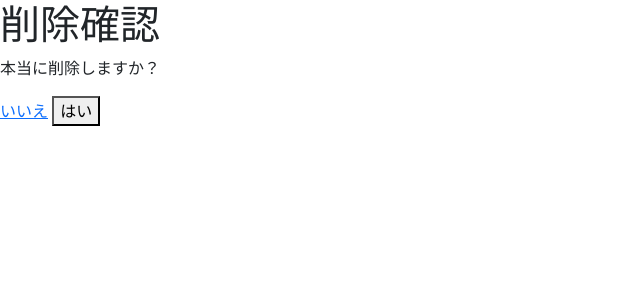
After one commit to ShumpeiSeto/flask2, a Flask app: page /delete_task/1 in a window 1280 px wide. The commit adds this page. Shown: the top 300 px of the page, without its empty margins (0-640 px from the left). Run offline with Flask 3, Linux system fonts and the light colour scheme.

Commit message:
add delete page and function.

```diff
--- /dev/null
+++ b/taskbell/templates/testtemp/delete_confirm_task.html
@@ -0,0 +1,12 @@
+{% extends 'testtemp/layout.html' %}
+{% block content %}
+<form method="post">
+    <h1>削除確認</h1>
+    <p>本当に削除しますか？</p>
+    {# <label for="task_name">タスク名：</label>
+    <input value="{{ task['title'] }}" name="title"> #}
+    <a href="{{ url_for('my_task')}}">いいえ</a>
+    {# <a href="{{ url_for('delete_task', index=index, _method='POST')}}">はい</a> #}
+    <button type="submit">はい</button>
+</form>
+{% endblock %}
--- a/taskbell/templates/testtemp/my_task.html
+++ b/taskbell/templates/testtemp/my_task.html
@@ -9,8 +9,10 @@
     <label class="deadline" for="deadline">{{ task['deadline'] }}</label>
     {# <button type="button" class="btn-edit-{{ index }}">編集</button>
     <button type="button" class="btn-delete-{{ index }}">削除</button> #}
-    <a href="{{ url_for('edit_task', index=index ) }}">編集</a>
+    <a href="{{ url_for('edit_task', index=index) }}">編集</a>
+    <a href="{{ url_for('delete_task', index=index) }}">削除</a>
   </li>
   {% endfor %}
+  <a href="{{ url_for('add_task')}}">タスク登録</a>
 </ul>
 {% endblock %}
--- a/taskbell/views.py
+++ b/taskbell/views.py
@@ -34,6 +34,7 @@ def insert(task_obj):
         )
         db.session.add(task)
         db.session.commit()
+        db.session.close()
     return redirect("/my_task")
 
 
@@ -46,8 +47,6 @@ def update(task, update_info):
         task.title = update_info["title"]
         task.deadline = update_info["dead_line"]
         task.is_completed = update_info["is_completed"]
-        print(f"task-->{task}")
-        print(f"update_info-->{update_info}")
         try:
             # db.session.add(task)
             db.session.merge(task)
@@ -59,8 +58,24 @@ def update(task, update_info):
         except Exception as e:
             db.session.rollback()
             print(f"更新エラーしました：{e}")
+        finally:
+            db.session.close()
     print("更新処理がおわりました")
 
+
+def delete(task):
+    with app.app_context():
+        print("==========1件更新==========")
+        try:
+            db.session.delete(task)
+            db.session.commit()
+            print("データ削除成功しました")
+        except Exception as e:
+            db.session.rollback()
+            print(f"削除エラーしました：{e}")
+        finally:
+            db.session.close()
+    print("削除完了しました")
 
 # app オブジェにルートを登録する
 @app.route("/")
@@ -119,6 +134,17 @@ def edit_task(index):
     # return render_template("testtemp/edit_task.html", task=task)
     return redirect("/my_task")
 
+@app.route("/delete_task/<int:index>", methods=["GET", "POST"])
+def delete_task(index):
+    task = Tasks.query.filter(Tasks.task_id == index + 1).first()
+    if request.method == "GET":
+        return render_template("testtemp/delete_confirm_task.html", index=index)
+    elif request.method == "POST":
+        print("削除処理がはじまります")
+        delete(task)
+    # return render_template("testtemp/delete_confirm_task.html", index=index)
+    return redirect("/my_task")
+
 
 # アクセスするとテーブル削除と作成
 @app.route("/make_table")
```
Also changed, not shown: instance/sample_tasks.db.
